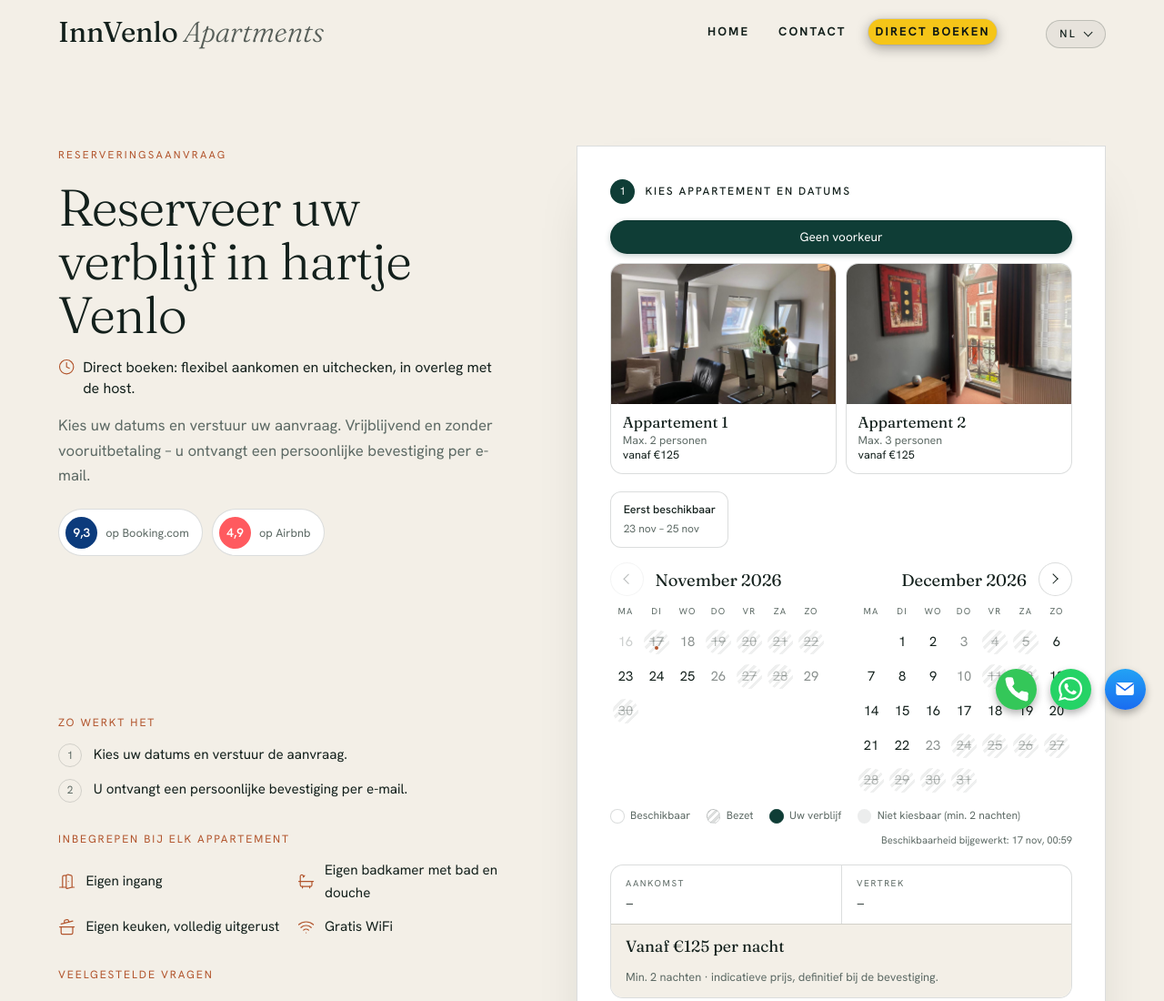
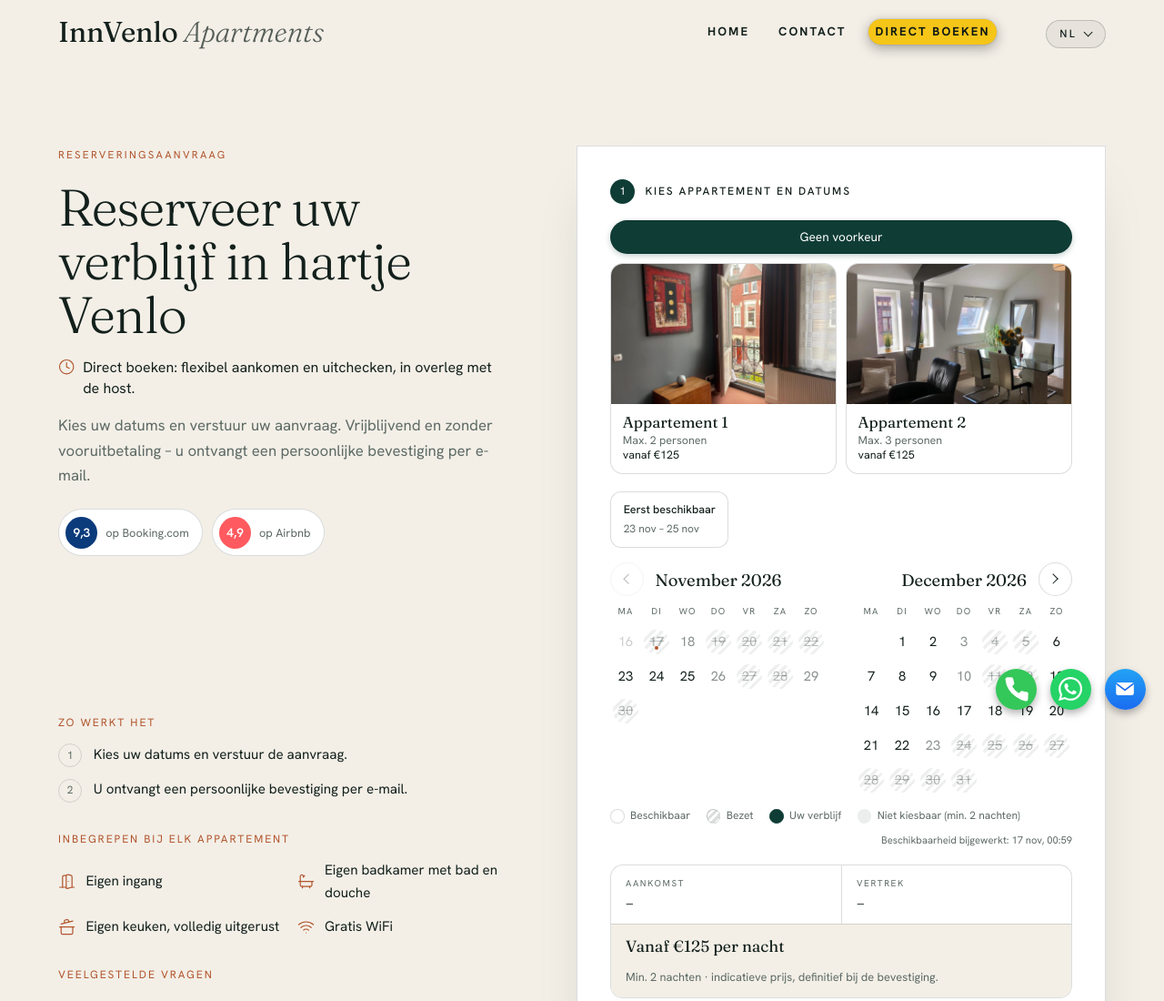
Before and after one commit to jamblamberts/Website-innvenlo.nl, a plain HTML site: page docs/reserveren.html in a window 1280 px wide. Shown: the top 1100 px of the page at 91% size. Drawn offline with Linux system fonts and the light colour scheme.

Commit message:
Foto's van appartement 1 en 2 omgewisseld (slider en keuzekaarten)
Co-Authored-By: Claude Opus 5.5 <noreply@anthropic.com>
Claude-Session: https://claude.ai/code/session_01X1zBsfFgxmmSn31NxYxBHu

```diff
--- a/docs/reserveren.html
+++ b/docs/reserveren.html
@@ -30,8 +30,8 @@
 <div class="bk-step" id="step-dates"><p class="bk-step-h"><span>1</span><b data-i18n="bkStep1b">Kies appartement en datums</b></p>
 <div class="seg seg-apt" role="radiogroup" aria-label="Appartement" data-i18n-aria="resChoose">
 <label class="seg-any"><input type="radio" name="appartement" value="Geen voorkeur" checked><span data-i18n="bkNoPref">Geen voorkeur</span></label>
-<label class="apt-opt"><input type="radio" name="appartement" value="Appartement 1"><span class="apt-card"><img src="images/appartement-1-7.jpg" alt="" width="1024" height="768"><span class="apt-card-t"><b data-i18n="oneBedroomShort">Appartement 1</b><small data-i18n="cardCap1">Max. 2 personen</small><small class="apt-price" data-apt-price="1">vanaf €125</small></span></span></label>
-<label class="apt-opt"><input type="radio" name="appartement" value="Appartement 2"><span class="apt-card"><img src="images/appartement-2-5.jpg" alt="" width="1024" height="768"><span class="apt-card-t"><b data-i18n="deluxeShort">Appartement 2</b><small data-i18n="cardCap2">Max. 3 personen</small><small class="apt-price" data-apt-price="2">vanaf €125</small></span></span></label>
+<label class="apt-opt"><input type="radio" name="appartement" value="Appartement 1"><span class="apt-card"><img src="images/appartement-2-5.jpg" alt="" width="1024" height="768"><span class="apt-card-t"><b data-i18n="oneBedroomShort">Appartement 1</b><small data-i18n="cardCap1">Max. 2 personen</small><small class="apt-price" data-apt-price="1">vanaf €125</small></span></span></label>
+<label class="apt-opt"><input type="radio" name="appartement" value="Appartement 2"><span class="apt-card"><img src="images/appartement-1-7.jpg" alt="" width="1024" height="768"><span class="apt-card-t"><b data-i18n="deluxeShort">Appartement 2</b><small data-i18n="cardCap2">Max. 3 personen</small><small class="apt-price" data-apt-price="2">vanaf €125</small></span></span></label>
 </div>
 <div class="quick" id="bk-quick" aria-label="Snel kiezen" data-i18n-aria="qkLabel"></div>
 <div class="cal2" id="res-cal">
```
Also changed, not shown: docs/appartementen.html (+10 -10 lines).
